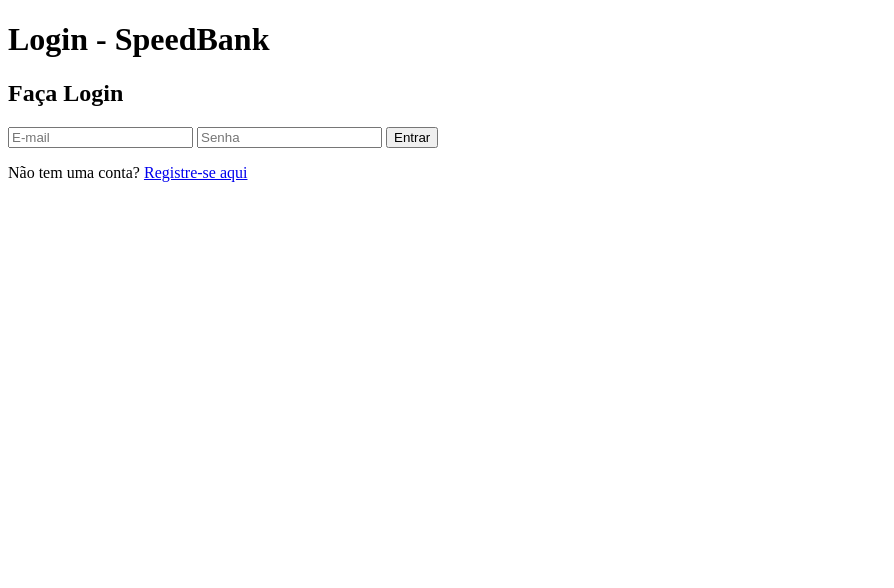
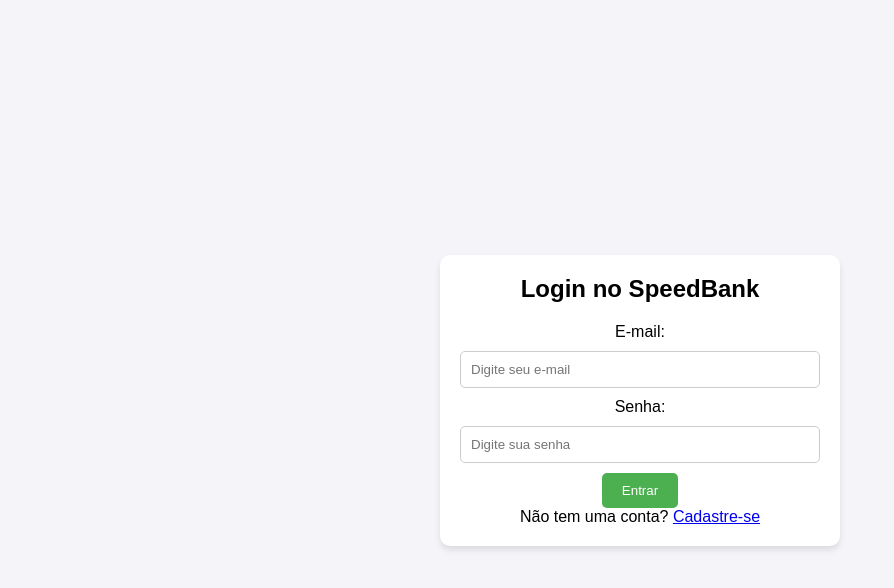
Before and after one commit to Davizao01/SpeedBank, a plain HTML site: page login.html in a window 1280 px wide. Shown: the whole page, without its empty margins (0-894 px from the left). Drawn offline with Linux system fonts and the light colour scheme.

Commit message:
Update login.html

```diff
--- a/login.html
+++ b/login.html
@@ -4,27 +4,26 @@
   <meta charset="UTF-8">
   <meta name="viewport" content="width=device-width, initial-scale=1.0">
   <title>Login - SpeedBank</title>
-  <link rel="stylesheet" href="styles.css">
+  <link rel="stylesheet" href="style.css">
 </head>
 <body>
-  <header>
-    <h1>Login - SpeedBank</h1>
-  </header>
-
-  <main>
-    <h2>Faça Login</h2>
+  <div class="container">
+    <h1>Login no SpeedBank</h1>
     <form id="loginForm">
-      <input type="email" id="email" placeholder="E-mail" required>
-      <input type="password" id="password" placeholder="Senha" required>
+      <div class="input-group">
+        <label for="email">E-mail:</label>
+        <input type="email" id="email" placeholder="Digite seu e-mail" required>
+      </div>
+      <div class="input-group">
+        <label for="password">Senha:</label>
+        <input type="password" id="password" placeholder="Digite sua senha" required>
+      </div>
       <button type="submit">Entrar</button>
     </form>
-
-    <div id="registerLink">
-      <p>Não tem uma conta? <a href="register.html">Registre-se aqui</a></p>
-    </div>
-  </main>
+    <p>Não tem uma conta? <a href="register.html">Cadastre-se</a></p>
+  </div>
 
   <script src="firebase.js"></script>
-  <script src="script.js"></script>
+  <script src="login.js"></script>
 </body>
 </html>
```
